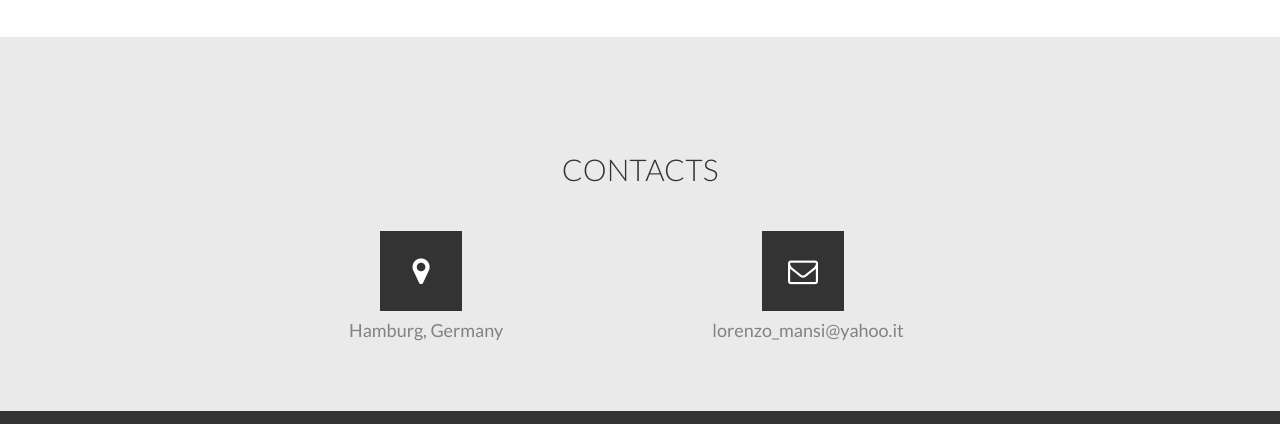
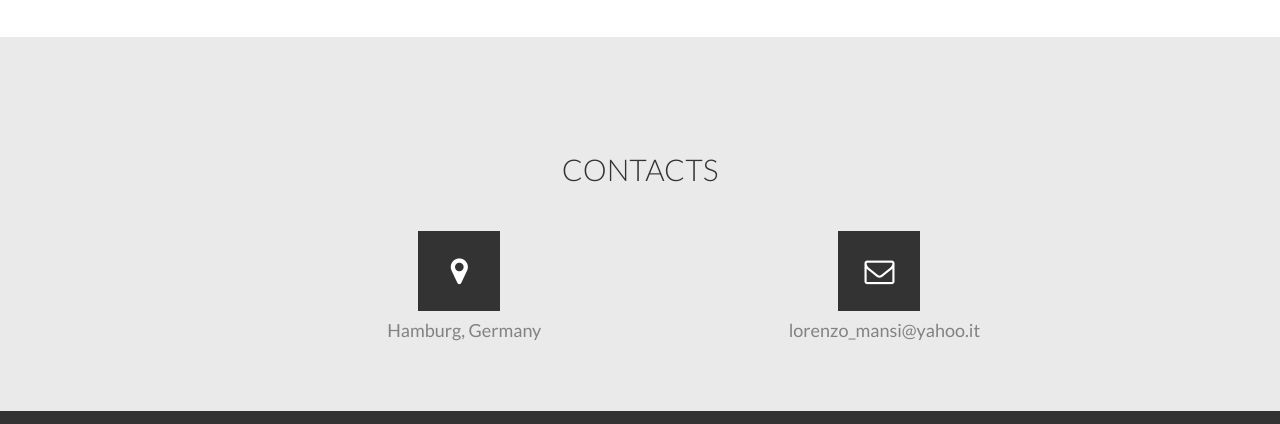
Before and after one commit to Lollo0900/Lollo0900.github.io, a plain HTML site: page index.html in a window 1280 px wide. Shown: the part 3306-3730 px from the top of the page. Drawn offline with nearby package versions, Linux system fonts and the light colour scheme.

Commit message:
Update index.html

```diff
--- a/index.html
+++ b/index.html
@@ -449,7 +449,7 @@
                     <div class="row"> <!-- nested row -->
 
                         <!-- contact detail using col 4 -->
-                        <div class="col-md-4">
+                        <div class="col-md-5">
                             <div class="contact-detail">
                                 <i class="fa fa-map-marker"></i>
                                 <h4>Hamburg, Germany</h4> <!-- address -->
```
